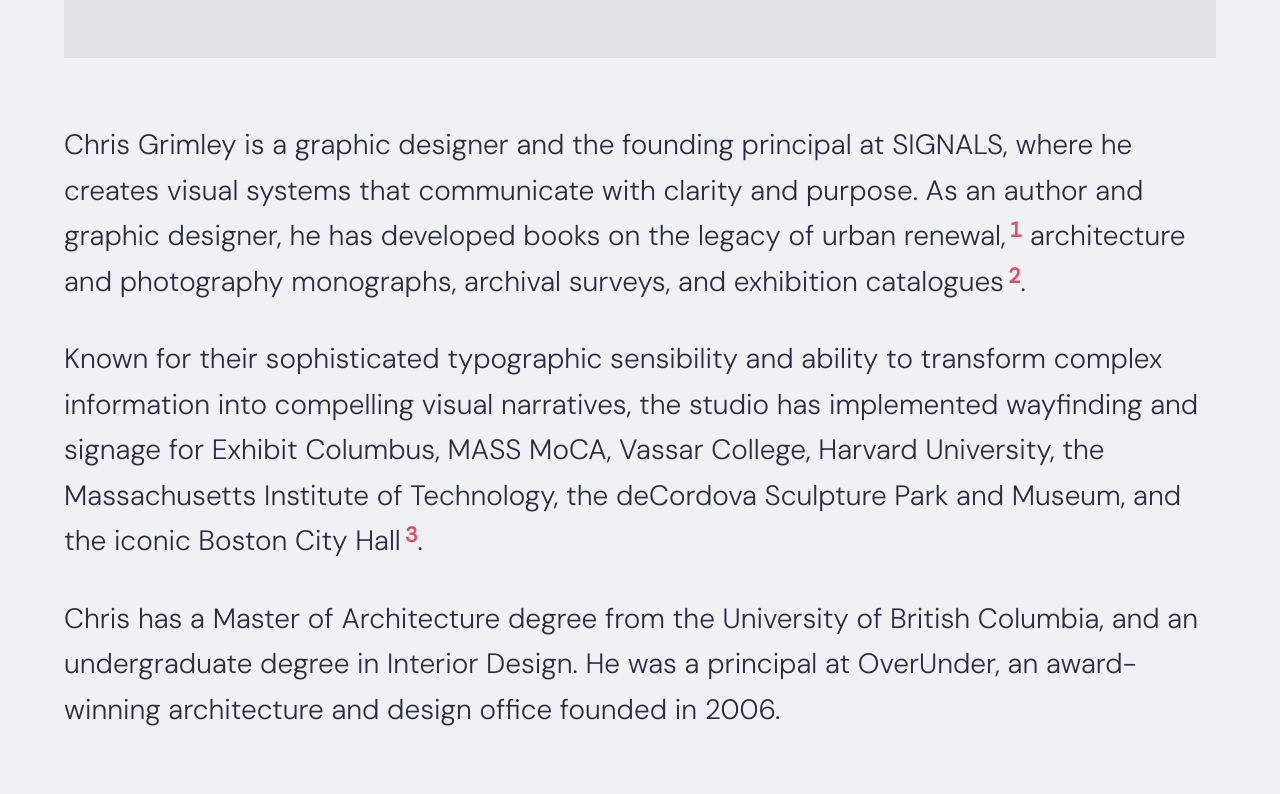
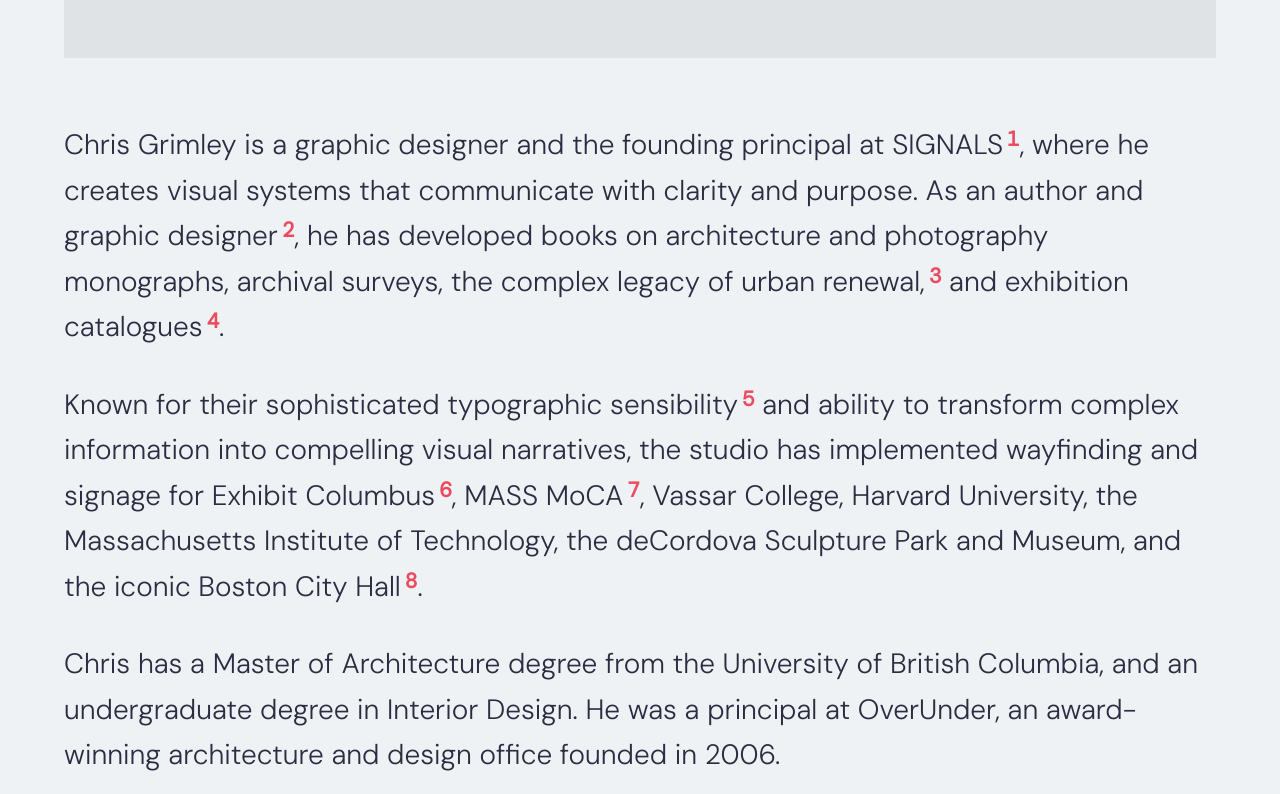
Before and after one commit to signals-web/signals_web-2025, a Next.js app: page /about in a window 1280 px wide. Shown: the part 1866-2660 px from the top of the page. Built offline with nearby package versions, Linux system fonts and the light colour scheme; a web font is replaced by a local one.

Commit message:
feat: enhance footnotes with clickable links and tooltips

```diff
--- a/app/about/page.tsx
+++ b/app/about/page.tsx
@@ -7,9 +7,10 @@
   return (
     <span className="relative group">
       <sup className="font-bold text-signals-red ml-1 cursor-help text-s relative -top-2 font-mono">{number}</sup>
-      <span className="absolute bottom-full left-1/2 transform -translate-x-1/2 mb-2 w-64 bg-signals-navy text-white text-sm p-2 rounded opacity-0 group-hover:opacity-100 transition-opacity duration-200 pointer-events-none">
-        {text}
-      </span>
+      <span
+        className="absolute bottom-full left-1/2 transform -translate-x-1/2 mb-2 w-64 bg-signals-navy text-white text-sm p-2 rounded opacity-0 group-hover:opacity-100 transition-opacity duration-200 z-50"
+        dangerouslySetInnerHTML={{ __html: text }}
+      />
     </span>
   )
 }
@@ -78,24 +79,15 @@
       </div>
 
       {/* Bio Section - Full Width Below */}
-      <div className="space-y-8 md:col-span-2">
+      <div className="space-y-8">
         <p className="text-signals-navy text-lg md:text-[1.75rem] font-light leading-relaxed">
-          Chris Grimley is a graphic designer and the founding principal at SIGNALS, where he creates visual systems that communicate with clarity and purpose. As an author and graphic designer, he has developed books on the legacy of urban renewal,<Footnote
-            number={1}
-            text="See 'Heroic: Concrete Architecture and the New Boston' (2015)"
-          /> architecture and photography monographs, archival surveys, and exhibition catalogues
-          <Footnote
-            number={2}
-            text="See 'Imagining the Modern: Architecture and Urbanism of the Pittsburgh Renaissance' (2019)"
-          />.
+          Chris Grimley is a graphic designer and the founding principal at SIGNALS<Footnote number={1} text="not to be confused with the private chat app" />, where he creates visual systems that communicate with clarity and purpose. As an author and graphic designer<Footnote number={2} text="trained as an architect, self appointed 2023" />, he has developed books on  architecture and photography monographs, archival surveys, the complex legacy of urban renewal,<Footnote number={3} text="See 'Heroic: Concrete Architecture and the New Boston' (2015)" /> and exhibition catalogues<Footnote number={4} text="See 'Imagining the Modern: Architecture and Urbanism of the Pittsburgh Renaissance' (2019)" />.
         </p>
+
         <p className="text-signals-navy text-lg md:text-[1.75rem] font-light leading-relaxed">
-        Known for their sophisticated typographic sensibility and ability to transform complex information into compelling visual narratives, the studio has implemented wayfinding and signage for Exhibit Columbus, MASS MoCA, Vassar College, Harvard University, the Massachusetts Institute of Technology, the deCordova Sculpture Park and Museum, and the iconic Boston City Hall
-          <Footnote
-            number={3}
-            text="Once called the ugliest building in the world, as @heroicproject we have been essential in transforming opions about this beloved brute."
-          />.
+          Known for their sophisticated typographic sensibility<Footnote number={5} text={`We're avid readers of '<a href="http://neverusefutura.com" target="_blank" rel="noopener noreferrer" class="text-signals-red hover:underline">Never Use Futura</a>', even though most of our projects do`} /> and ability to transform complex information into compelling visual narratives, the studio has implemented wayfinding and signage for Exhibit Columbus<Footnote number={6} text="Futura" />, MASS MoCA<Footnote number={7} text="also Futura" />, Vassar College, Harvard University, the Massachusetts Institute of Technology, the deCordova Sculpture Park and Museum, and the iconic Boston City Hall<Footnote number={8} text={`Once called the ugliest building in the world, as <a href="https://www.instagram.com/heroicproject" target="_blank" rel="noopener noreferrer" class="text-signals-red hover:underline">@heroicproject</a> we have been essential in transforming opions about this beloved brute.`} />.
         </p>
+
         <p className="text-signals-navy text-lg md:text-[1.75rem] font-light leading-relaxed">
           Chris has a Master of Architecture degree from the University of British Columbia, and an undergraduate degree in Interior Design. He was a principal at OverUnder, an award-winning architecture and design office founded in 2006.
         </p>
```
